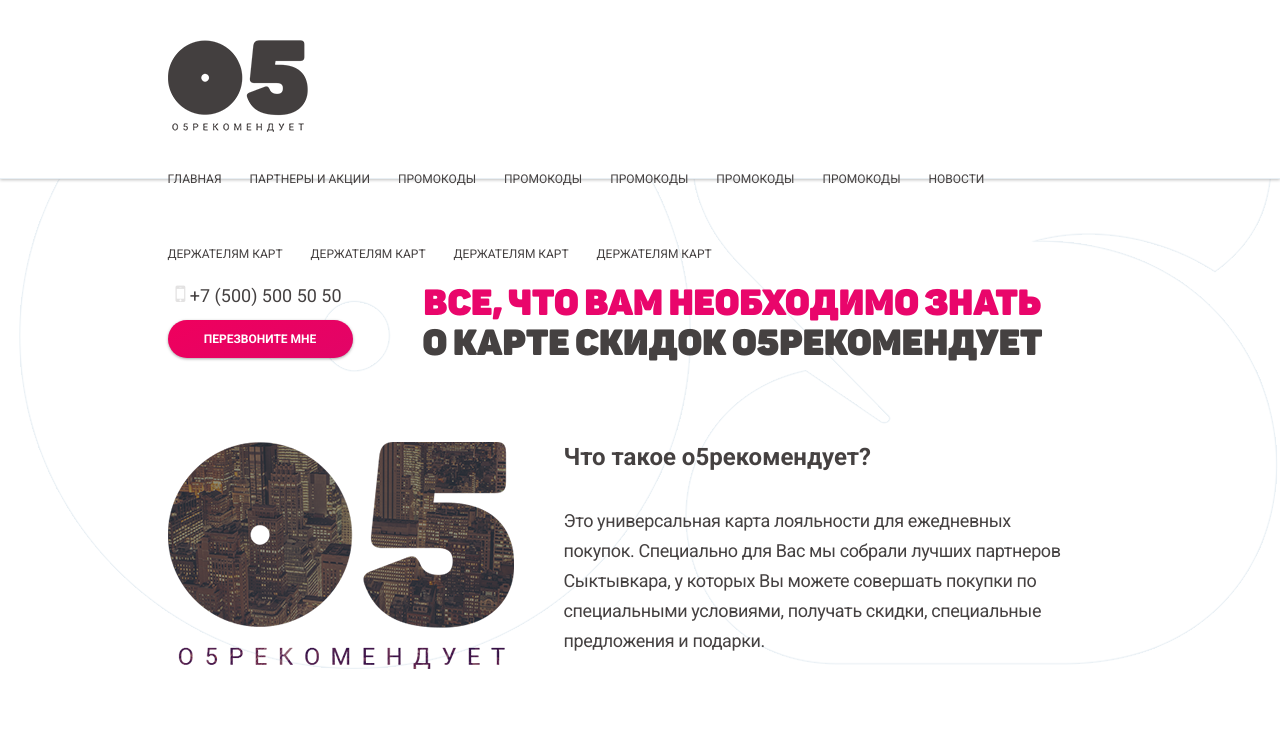
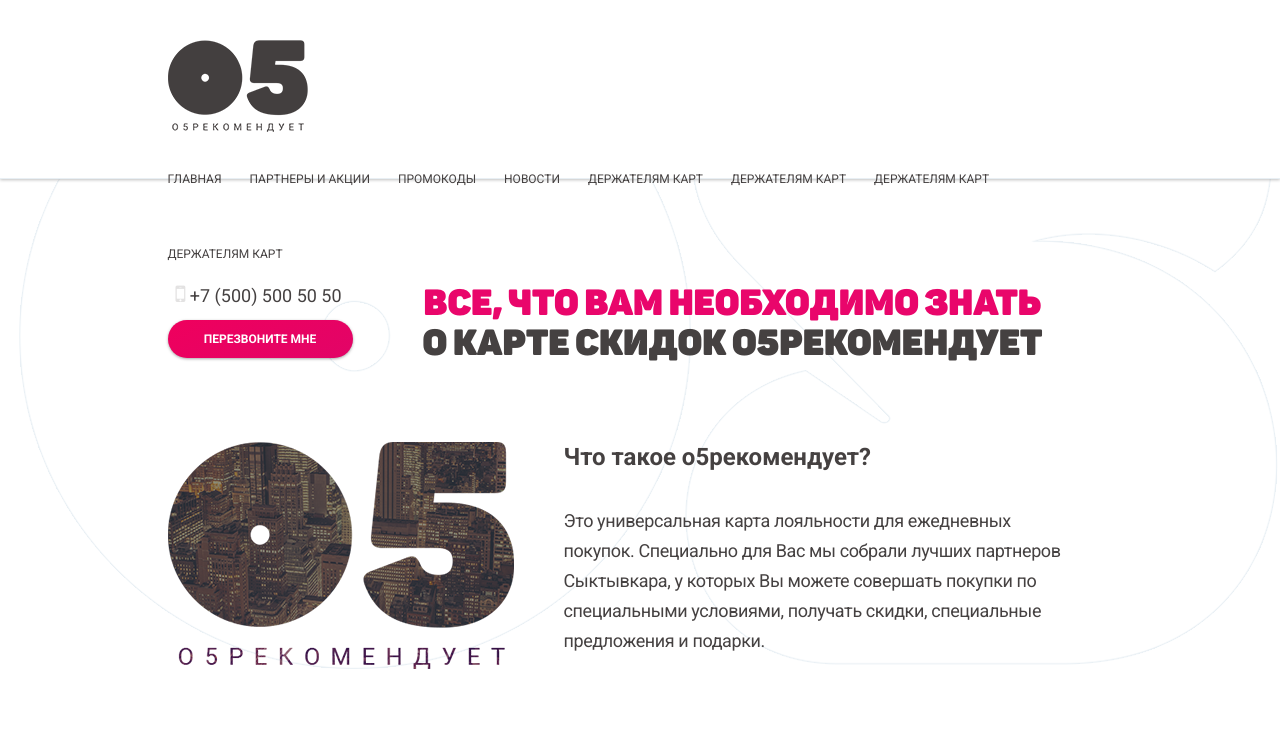
Before and after one commit to PanchenkoRoman/test, a plain HTML site: page index.html in a window 1280 px wide. Shown: the top 756 px of the page. Drawn offline with Linux system fonts and the light colour scheme; a small style sheet from the web is missing.

Commit message:
removed useless list elements

```diff
--- a/index.html
+++ b/index.html
@@ -24,10 +24,6 @@
 			<ul class="header-menu" id="menu">
 				<li>главная</li>
 				<li>партнеры и акции</li>
-				<li>промокоды</li>
-				<li>промокоды</li>
-				<li>промокоды</li>
-				<li>промокоды</li>
 				<li>промокоды</li>
 				<li>новости</li>
 				<li>держателям карт</li>
```
